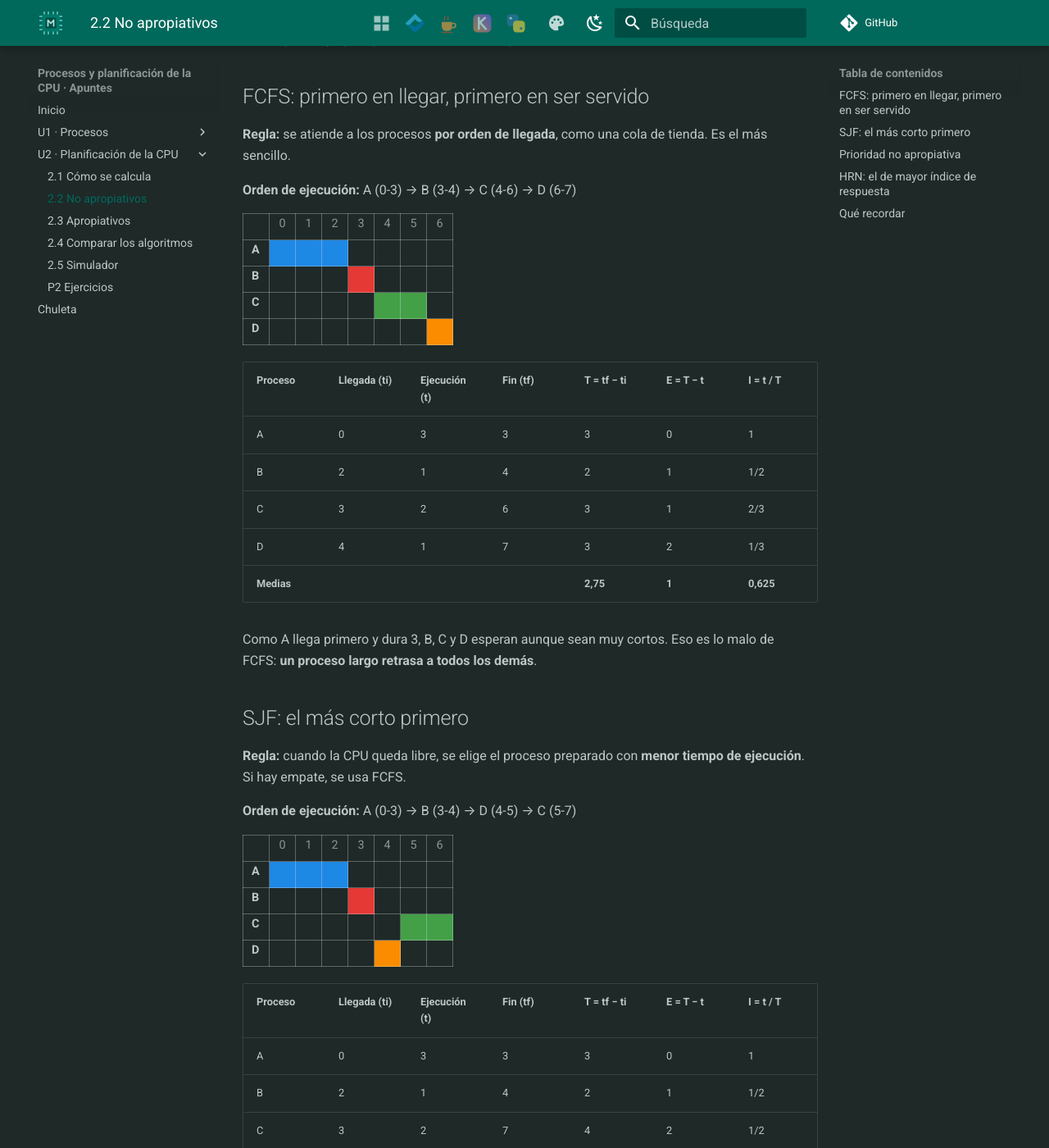
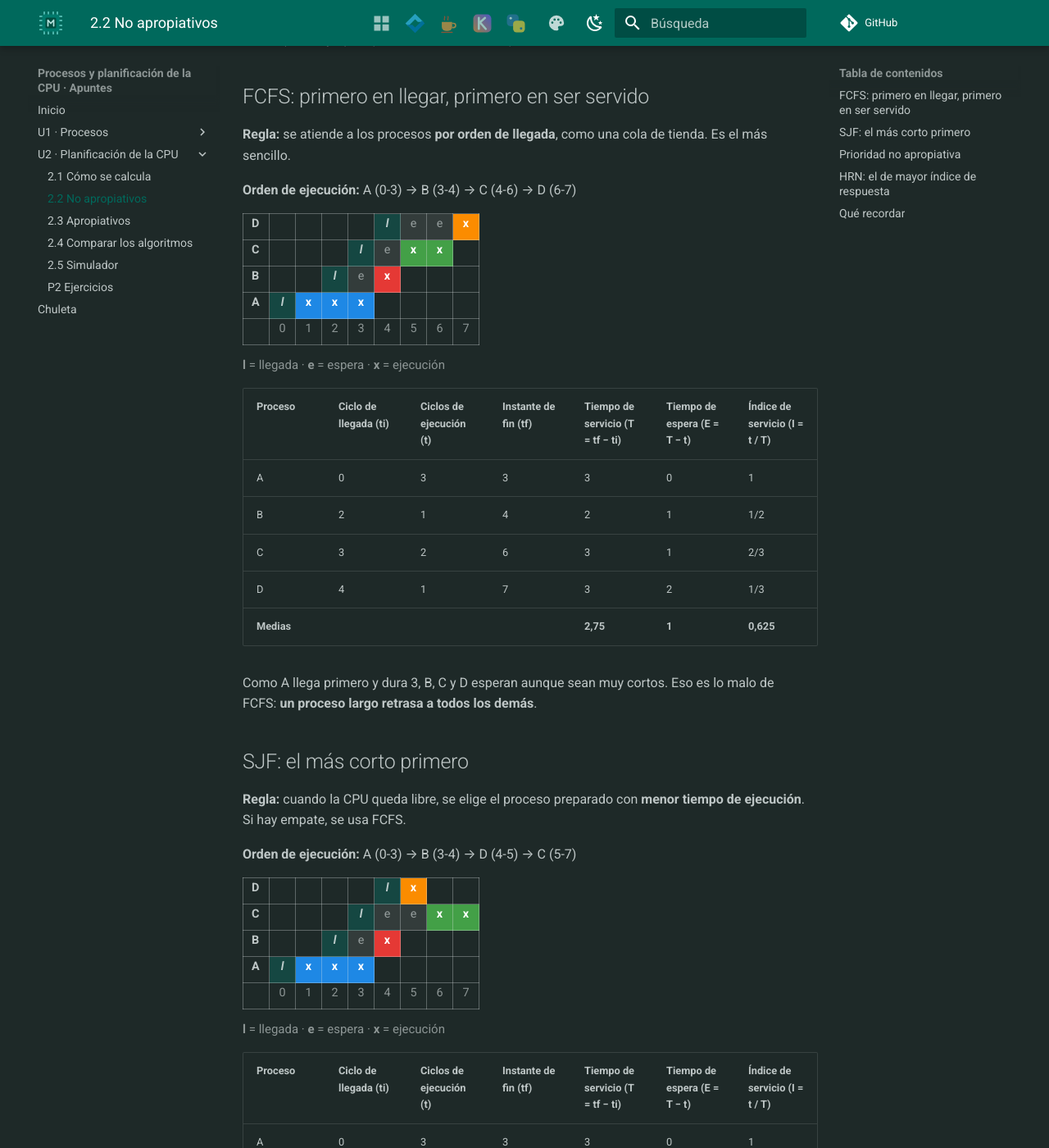
Before and after one commit to apuntes-dam/procesos-apuntes, an MkDocs documentation site: the page built from docs/u02/02-no-apropiativos.md, in a window 1280 px wide and 1400 px high, scrolled down 204 px. Shown: the whole window at 82% size. Built offline with MkDocs 1.6.1 and Material for MkDocs 9.7.7, drawn with Linux system fonts in a browser that asks for light colours; comment, search, counter and statistics services are not loaded; some of the changed text lies outside the part shown.

Commit message:
Gantt con la notacion de clase (l, e, x), columnas de la plantilla y simulador actualizado
Co-Authored-By: Claude Sonnet 5.5 <noreply@anthropic.com>

```diff
--- a/docs/assets/extra.css
+++ b/docs/assets/extra.css
@@ -4,12 +4,16 @@
 
 .gantt-wrap { overflow-x: auto; margin: .6rem 0 1rem; }
 table.gantt { border-collapse: collapse; font-size: .72rem; width: auto; display: table; }
-table.gantt th, table.gantt td { border: 1px solid var(--md-default-fg-color--lighter); padding: 0; min-width: 1.6rem; height: 1.6rem; text-align: center; }
-table.gantt thead th { font-weight: 400; color: var(--md-default-fg-color--light); background: none; }
-table.gantt tbody th { text-align: left; padding: 0 .5rem; font-weight: 600; white-space: nowrap; background: none; }
+table.gantt th, table.gantt td { border: 1px solid var(--md-default-fg-color--lighter); padding: 0; min-width: 1.6rem; height: 1.6rem; text-align: center; font-weight: 600; }
+table.gantt tfoot th { font-weight: 400; color: var(--md-default-fg-color--light); background: none; }
+table.gantt tbody th { text-align: left; padding: 0 .5rem; white-space: nowrap; background: none; }
+table.gantt td.gl { color: var(--md-default-fg-color); background: rgba(0, 150, 136, .28); font-style: italic; }
+table.gantt td.ge { background: rgba(128, 128, 128, .22); color: var(--md-default-fg-color--light); font-weight: 400; }
+table.gantt td.gx { color: #fff; }
 table.gantt td.g0 { background: #1e88e5; } table.gantt td.g1 { background: #e53935; } table.gantt td.g2 { background: #43a047; }
 table.gantt td.g3 { background: #fb8c00; } table.gantt td.g4 { background: #8e24aa; } table.gantt td.g5 { background: #00acc1; }
 table.gantt td.g6 { background: #6d4c41; } table.gantt td.g7 { background: #d81b60; }
+.gantt-leyenda { font-size: .75rem; margin-top: -.4rem; color: var(--md-default-fg-color--light); }
 .sim-cpu table { font-size: .8rem; }
 .sim-cpu input[type=number], .sim-cpu input.s-nom { width: 4.5rem; padding: .15rem .3rem; border: 1px solid var(--md-default-fg-color--lighter); border-radius: 4px;
   background: var(--md-default-bg-color); color: var(--md-default-fg-color); }
--- a/docs/assets/simulador.js
+++ b/docs/assets/simulador.js
@@ -115,7 +115,24 @@
     return { gantt: unir(seg), filas: filas, medias: medias };
   }
 
-  var api = { simular: simular, fracTxt: fracTxt, decTxt: decTxt, NOMBRES: NOMBRES };
+  /* Notación del diagrama de Gantt de clase: una letra por instante, de 0 al final del diagrama.
+     "l" = llegada, "e" = espera (la unidad de tiempo que acaba en ese instante la pasa en la cola),
+     "x" = ejecución (la pasa en la CPU) y "" fuera de la vida del proceso. */
+  function celdas(r, nombre) {
+    var fin = r.gantt.reduce(function (m, s) { return Math.max(m, s[2]); }, 0);
+    var f = r.filas.filter(function (x) { return x.nombre === nombre; })[0];
+    var corre = {};
+    r.gantt.forEach(function (s) { if (s[0] === nombre) for (var k = s[1] + 1; k <= s[2]; k++) corre[k] = true; });
+    var fila = [];
+    for (var k = 0; k <= fin; k++) {
+      if (k === f.llegada) fila.push("l");
+      else if (k > f.llegada && k <= f.tf) fila.push(corre[k] ? "x" : "e");
+      else fila.push("");
+    }
+    return fila;
+  }
+
+  var api = { simular: simular, celdas: celdas, fracTxt: fracTxt, decTxt: decTxt, NOMBRES: NOMBRES };
   if (typeof module !== "undefined" && module.exports) { module.exports = api; }
   if (typeof window === "undefined") return;
   window.PlanificadorCPU = api;
@@ -201,23 +218,29 @@
       var qv = Math.max(1, parseInt(q.value, 10) || 2);
       var r = simular(sel.value, d.procs, qv, !inv.checked);
       var fin = r.gantt.reduce(function (m, s) { return Math.max(m, s[2]); }, 0);
-      var ocup = {};
-      r.gantt.forEach(function (s) { for (var i = s[1]; i < s[2]; i++) ocup[s[0] + "|" + i] = true; });
-      var cab = "<th></th>";
-      for (var i = 0; i < fin; i++) cab += "<th>" + i + "</th>";
-      var filas = d.procs.map(function (p, k) {
-        var c = "<th>" + p.nombre + "</th>";
-        for (var i = 0; i < fin; i++) c += ocup[p.nombre + "|" + i] ? '<td class="g' + (k % 8) + '"></td>' : "<td></td>";
-        return "<tr>" + c + "</tr>";
-      }).join("");
+      var filas = "";
+      for (var k = d.procs.length - 1; k >= 0; k--) {
+        var c = "<th>" + d.procs[k].nombre + "</th>";
+        celdas(r, d.procs[k].nombre).forEach(function (letra) {
+          if (letra === "x") c += '<td class="gx g' + (k % 8) + '">x</td>';
+          else if (letra === "e") c += '<td class="ge">e</td>';
+          else if (letra === "l") c += '<td class="gl">l</td>';
+          else c += "<td></td>";
+        });
+        filas += "<tr>" + c + "</tr>";
+      }
+      var eje = "<th></th>";
+      for (var i = 0; i <= fin; i++) eje += "<th>" + i + "</th>";
       var orden = r.gantt.map(function (s) { return s[0] + " (" + s[1] + "-" + s[2] + ")"; }).join(" → ");
-      var t = '<table><thead><tr><th>Proceso</th><th>ti</th><th>t</th><th>Prioridad</th><th>tf</th><th>T = tf − ti</th><th>E = T − t</th><th>I = t / T</th></tr></thead><tbody>';
+      var t = '<table><thead><tr><th>Proceso</th><th>Ciclo de llegada (ti)</th><th>Ciclos de ejecución (t)</th><th>Prioridad</th><th>Instante de fin (tf)</th>' +
+        '<th>Tiempo de servicio (T = tf − ti)</th><th>Tiempo de espera (E = T − t)</th><th>Índice de servicio (I = t / T)</th></tr></thead><tbody>';
       r.filas.forEach(function (f) {
         t += "<tr><td>" + f.nombre + "</td><td>" + f.llegada + "</td><td>" + f.t + "</td><td>" + f.prio + "</td><td>" + f.tf + "</td><td>" + f.T + "</td><td>" + f.E + "</td><td>" + fracTxt(f.I) + "</td></tr>";
       });
       t += '<tr><td><strong>Medias</strong></td><td></td><td></td><td></td><td></td><td><strong>' + decTxt(r.medias.T) + "</strong></td><td><strong>" + decTxt(r.medias.E) + "</strong></td><td><strong>" + decTxt(r.medias.I) + "</strong></td></tr></tbody></table>";
       salida.innerHTML = "<p><strong>Orden de ejecución:</strong> " + orden + "</p>" +
-        '<div class="gantt-wrap"><table class="gantt"><thead><tr>' + cab + "</tr></thead><tbody>" + filas + "</tbody></table></div>" + t;
+        '<div class="gantt-wrap"><table class="gantt"><tbody>' + filas + "</tbody><tfoot><tr>" + eje + "</tr></tfoot></table></div>" +
+        '<p class="gantt-leyenda"><strong>l</strong> = llegada · <strong>e</strong> = espera · <strong>x</strong> = ejecución</p>' + t;
     }
     bCalc.addEventListener("click", calcular);
     calcular();
--- a/docs/u02/02-no-apropiativos.md
+++ b/docs/u02/02-no-apropiativos.md
@@ -8,9 +8,11 @@ En estos algoritmos, **una vez que un proceso toma la CPU, la conserva hasta que
 
 **Orden de ejecución:** A (0-3) → B (3-4) → C (4-6) → D (6-7)
 
-<div class="gantt-wrap"><table class="gantt"><thead><tr><th></th><th>0</th><th>1</th><th>2</th><th>3</th><th>4</th><th>5</th><th>6</th></tr></thead><tbody><tr><th>A</th><td class="g0"></td><td class="g0"></td><td class="g0"></td><td></td><td></td><td></td><td></td></tr><tr><th>B</th><td></td><td></td><td></td><td class="g1"></td><td></td><td></td><td></td></tr><tr><th>C</th><td></td><td></td><td></td><td></td><td class="g2"></td><td class="g2"></td><td></td></tr><tr><th>D</th><td></td><td></td><td></td><td></td><td></td><td></td><td class="g3"></td></tr></tbody></table></div>
+<div class="gantt-wrap"><table class="gantt"><tbody><tr><th>D</th><td></td><td></td><td></td><td></td><td class="gl">l</td><td class="ge">e</td><td class="ge">e</td><td class="gx g3">x</td></tr><tr><th>C</th><td></td><td></td><td></td><td class="gl">l</td><td class="ge">e</td><td class="gx g2">x</td><td class="gx g2">x</td><td></td></tr><tr><th>B</th><td></td><td></td><td class="gl">l</td><td class="ge">e</td><td class="gx g1">x</td><td></td><td></td><td></td></tr><tr><th>A</th><td class="gl">l</td><td class="gx g0">x</td><td class="gx g0">x</td><td class="gx g0">x</td><td></td><td></td><td></td><td></td></tr></tbody><tfoot><tr><th></th><th>0</th><th>1</th><th>2</th><th>3</th><th>4</th><th>5</th><th>6</th><th>7</th></tr></tfoot></table></div>
 
-| Proceso | Llegada (ti) | Ejecución (t) | Fin (tf) | T = tf − ti | E = T − t | I = t / T |
+<p class="gantt-leyenda"><strong>l</strong> = llegada · <strong>e</strong> = espera · <strong>x</strong> = ejecución</p>
+
+| Proceso | Ciclo de llegada (ti) | Ciclos de ejecución (t) | Instante de fin (tf) | Tiempo de servicio (T = tf − ti) | Tiempo de espera (E = T − t) | Índice de servicio (I = t / T) |
 |---|---|---|---|---|---|---|
 | A | 0 | 3 | 3 | 3 | 0 | 1 |
 | B | 2 | 1 | 4 | 2 | 1 | 1/2 |
@@ -26,9 +28,11 @@ Como A llega primero y dura 3, B, C y D esperan aunque sean muy cortos. Eso es l
 
 **Orden de ejecución:** A (0-3) → B (3-4) → D (4-5) → C (5-7)
 
-<div class="gantt-wrap"><table class="gantt"><thead><tr><th></th><th>0</th><th>1</th><th>2</th><th>3</th><th>4</th><th>5</th><th>6</th></tr></thead><tbody><tr><th>A</th><td class="g0"></td><td class="g0"></td><td class="g0"></td><td></td><td></td><td></td><td></td></tr><tr><th>B</th><td></td><td></td><td></td><td class="g1"></td><td></td><td></td><td></td></tr><tr><th>C</th><td></td><td></td><td></td><td></td><td></td><td class="g2"></td><td class="g2"></td></tr><tr><th>D</th><td></td><td></td><td></td><td></td><td class="g3"></td><td></td><td></td></tr></tbody></table></div>
+<div class="gantt-wrap"><table class="gantt"><tbody><tr><th>D</th><td></td><td></td><td></td><td></td><td class="gl">l</td><td class="gx g3">x</td><td></td><td></td></tr><tr><th>C</th><td></td><td></td><td></td><td class="gl">l</td><td class="ge">e</td><td class="ge">e</td><td class="gx g2">x</td><td class="gx g2">x</td></tr><tr><th>B</th><td></td><td></td><td class="gl">l</td><td class="ge">e</td><td class="gx g1">x</td><td></td><td></td><td></td></tr><tr><th>A</th><td class="gl">l</td><td class="gx g0">x</td><td class="gx g0">x</td><td class="gx g0">x</td><td></td><td></td><td></td><td></td></tr></tbody><tfoot><tr><th></th><th>0</th><th>1</th><th>2</th><th>3</th><th>4</th><th>5</th><th>6</th><th>7</th></tr></tfoot></table></div>
 
-| Proceso | Llegada (ti) | Ejecución (t) | Fin (tf) | T = tf − ti | E = T − t | I = t / T |
+<p class="gantt-leyenda"><strong>l</strong> = llegada · <strong>e</strong> = espera · <strong>x</strong> = ejecución</p>
+
+| Proceso | Ciclo de llegada (ti) | Ciclos de ejecución (t) | Instante de fin (tf) | Tiempo de servicio (T = tf − ti) | Tiempo de espera (E = T − t) | Índice de servicio (I = t / T) |
 |---|---|---|---|---|---|---|
 | A | 0 | 3 | 3 | 3 | 0 | 1 |
 | B | 2 | 1 | 4 | 2 | 1 | 1/2 |
@@ -44,9 +48,11 @@ Al terminar A (instante 3) han llegado B (t = 1) y C (t = 2): gana B por ser má
 
 **Orden de ejecución:** A (0-3) → C (3-5) → D (5-6) → B (6-7)
 
-<div class="gantt-wrap"><table class="gantt"><thead><tr><th></th><th>0</th><th>1</th><th>2</th><th>3</th><th>4</th><th>5</th><th>6</th></tr></thead><tbody><tr><th>A</th><td class="g0"></td><td class="g0"></td><td class="g0"></td><td></td><td></td><td></td><td></td></tr><tr><th>B</th><td></td><td></td><td></td><td></td><td></td><td></td><td class="g1"></td></tr><tr><th>C</th><td></td><td></td><td></td><td class="g2"></td><td class="g2"></td><td></td><td></td></tr><tr><th>D</th><td></td><td></td><td></td><td></td><td></td><td class="g3"></td><td></td></tr></tbody></table></div>
+<div class="gantt-wrap"><table class="gantt"><tbody><tr><th>D</th><td></td><td></td><td></td><td></td><td class="gl">l</td><td class="ge">e</td><td class="gx g3">x</td><td></td></tr><tr><th>C</th><td></td><td></td><td></td><td class="gl">l</td><td class="gx g2">x</td><td class="gx g2">x</td><td></td><td></td></tr><tr><th>B</th><td></td><td></td><td class="gl">l</td><td class="ge">e</td><td class="ge">e</td><td class="ge">e</td><td class="ge">e</td><td class="gx g1">x</td></tr><tr><th>A</th><td class="gl">l</td><td class="gx g0">x</td><td class="gx g0">x</td><td class="gx g0">x</td><td></td><td></td><td></td><td></td></tr></tbody><tfoot><tr><th></th><th>0</th><th>1</th><th>2</th><th>3</th><th>4</th><th>5</th><th>6</th><th>7</th></tr></tfoot></table></div>
 
-| Proceso | Llegada (ti) | Ejecución (t) | Prioridad | Fin (tf) | T = tf − ti | E = T − t | I = t / T |
+<p class="gantt-leyenda"><strong>l</strong> = llegada · <strong>e</strong> = espera · <strong>x</strong> = ejecución</p>
+
+| Proceso | Ciclo de llegada (ti) | Ciclos de ejecución (t) | Prioridad | Instante de fin (tf) | Tiempo de servicio (T = tf − ti) | Tiempo de espera (E = T − t) | Índice de servicio (I = t / T) |
 |---|---|---|---|---|---|---|---|
 | A | 0 | 3 | 2 | 3 | 3 | 0 | 1 |
 | B | 2 | 1 | 1 | 7 | 5 | 4 | 1/5 |
@@ -66,9 +72,11 @@ donde **W** es el tiempo que lleva esperando en la cola de preparados y **t** su
 
 **Orden de ejecución:** A (0-3) → B (3-4) → C (4-6) → D (6-7)
 
-<div class="gantt-wrap"><table class="gantt"><thead><tr><th></th><th>0</th><th>1</th><th>2</th><th>3</th><th>4</th><th>5</th><th>6</th></tr></thead><tbody><tr><th>A</th><td class="g0"></td><td class="g0"></td><td class="g0"></td><td></td><td></td><td></td><td></td></tr><tr><th>B</th><td></td><td></td><td></td><td class="g1"></td><td></td><td></td><td></td></tr><tr><th>C</th><td></td><td></td><td></td><td></td><td class="g2"></td><td class="g2"></td><td></td></tr><tr><th>D</th><td></td><td></td><td></td><td></td><td></td><td></td><td class="g3"></td></tr></tbody></table></div>
+<div class="gantt-wrap"><table class="gantt"><tbody><tr><th>D</th><td></td><td></td><td></td><td></td><td class="gl">l</td><td class="ge">e</td><td class="ge">e</td><td class="gx g3">x</td></tr><tr><th>C</th><td></td><td></td><td></td><td class="gl">l</td><td class="ge">e</td><td class="gx g2">x</td><td class="gx g2">x</td><td></td></tr><tr><th>B</th><td></td><td></td><td class="gl">l</td><td class="ge">e</td><td class="gx g1">x</td><td></td><td></td><td></td></tr><tr><th>A</th><td class="gl">l</td><td class="gx g0">x</td><td class="gx g0">x</td><td class="gx g0">x</td><td></td><td></td><td></td><td></td></tr></tbody><tfoot><tr><th></th><th>0</th><th>1</th><th>2</th><th>3</th><th>4</th><th>5</th><th>6</th><th>7</th></tr></tfoot></table></div>
 
-| Proceso | Llegada (ti) | Ejecución (t) | Fin (tf) | T = tf − ti | E = T − t | I = t / T |
+<p class="gantt-leyenda"><strong>l</strong> = llegada · <strong>e</strong> = espera · <strong>x</strong> = ejecución</p>
+
+| Proceso | Ciclo de llegada (ti) | Ciclos de ejecución (t) | Instante de fin (tf) | Tiempo de servicio (T = tf − ti) | Tiempo de espera (E = T − t) | Índice de servicio (I = t / T) |
 |---|---|---|---|---|---|---|
 | A | 0 | 3 | 3 | 3 | 0 | 1 |
 | B | 2 | 1 | 4 | 2 | 1 | 1/2 |
```
Also changed, not shown: docs/assets/soluciones.json (+1 -1 lines), docs/u02/01-calculos.md (+19 -6 lines), docs/u02/03-apropiativos.md (+12 -6 lines), docs/u02/ejercicios.md (+10 -10 lines).
